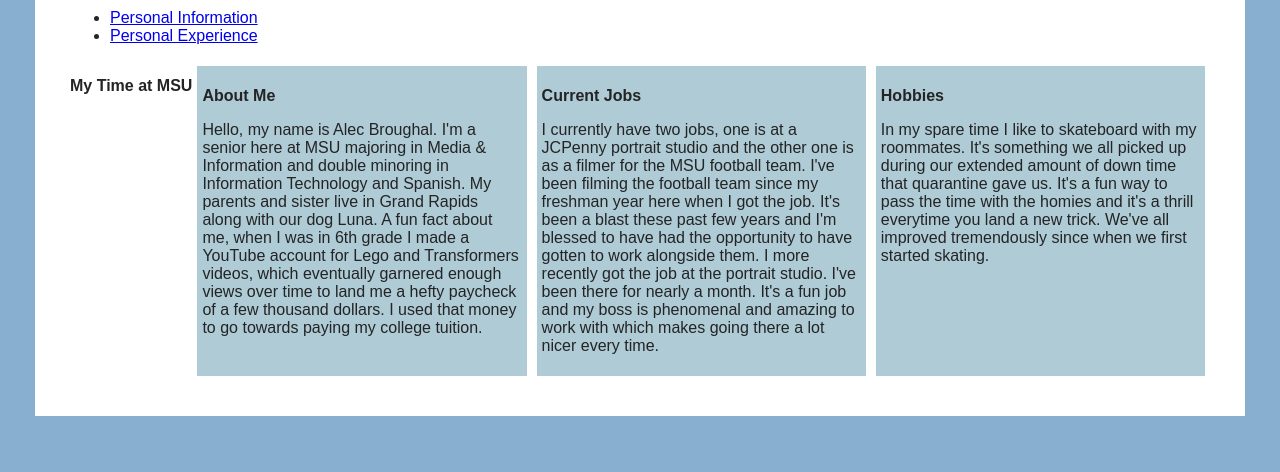
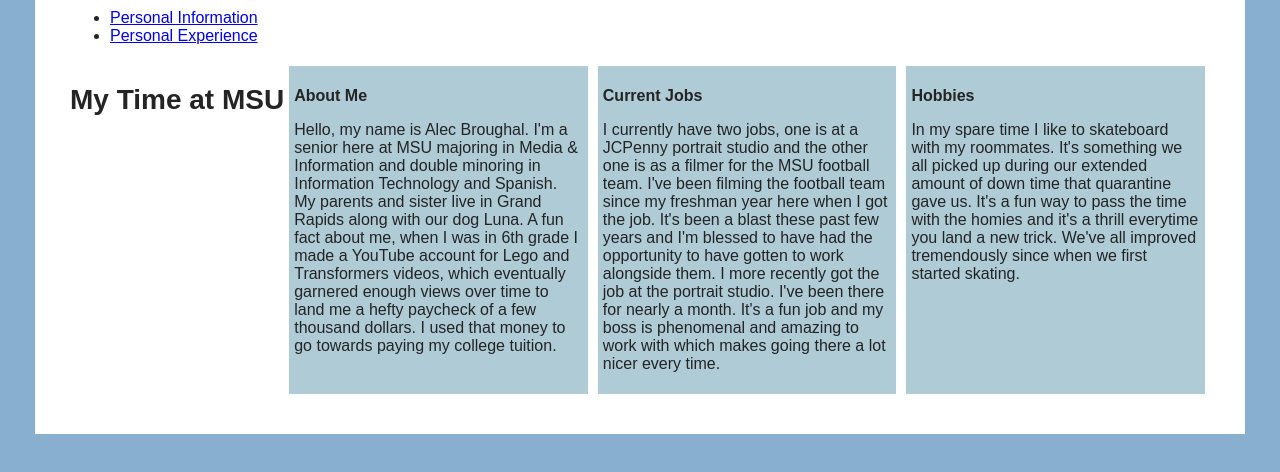
Before and after one commit to broughal/mi349_final, a plain HTML site: page index.html in a window 1280 px wide. Shown: the part 180-652 px from the top of the page. Drawn offline with Linux system fonts and the light colour scheme.

Commit message:
Update index.html

```diff
--- a/index.html
+++ b/index.html
@@ -23,7 +23,7 @@
 
 
     <section id="infoArticle">
-        <h3>My Time at MSU</h3>
+        <h2>My Time at MSU</h2>
         <article>
             <h3>About Me</h3>
             <div class="intro"></div><p>Hello, my name is Alec Broughal. I'm a senior here at MSU majoring in Media & Information and double minoring in Information Technology and Spanish. My parents and sister live in Grand Rapids along with our dog Luna. A fun fact about me, when I was in 6th grade I made a YouTube account for Lego and Transformers videos, which eventually garnered enough views over time to land me a hefty paycheck of a few thousand dollars. I used that money to go towards paying my college tuition.</p>
```
